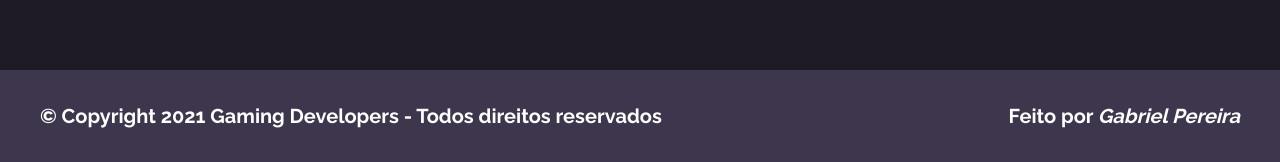
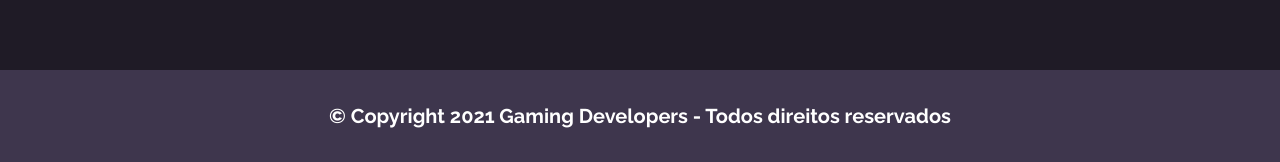
Before and after one commit to gabrielprmartins/gaming-developers, a plain HTML site: page index.html in a window 1280 px wide. Shown: the part 3684-3846 px from the top of the page. Drawn offline with nearby package versions, Linux system fonts and the light colour scheme.

Commit message:
correções

```diff
--- a/css/style.css
+++ b/css/style.css
@@ -503,7 +503,7 @@
 
 .footer {
   display: flex;
-  justify-content: space-between;
+  justify-content: center;
 }
 
 /* RESPONSIVO */
--- a/index.html
+++ b/index.html
@@ -199,7 +199,6 @@
   <footer class="footer-bg">
     <div class="footer container">
       <p class="paragrafo p-footer">&copy; Copyright 2021 Gaming Developers - Todos direitos reservados</p>
-      <p class="paragrafo p-footer">Feito por <i>Gabriel Pereira</i></p>
     </div>
   </footer>
 
```
